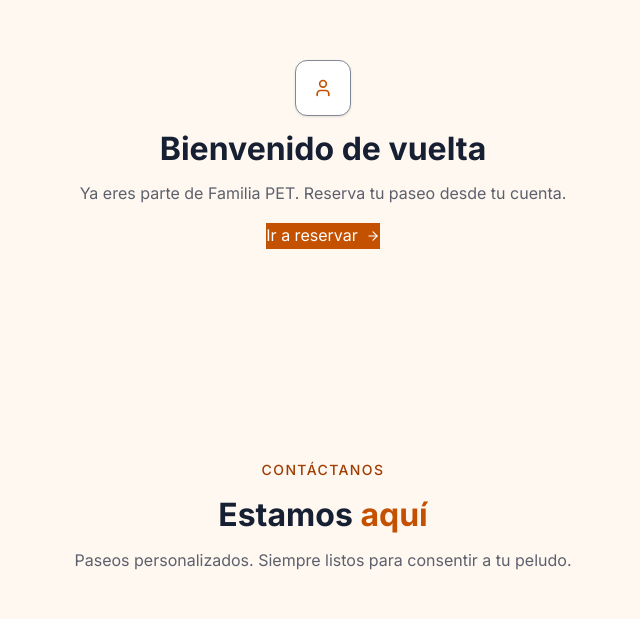
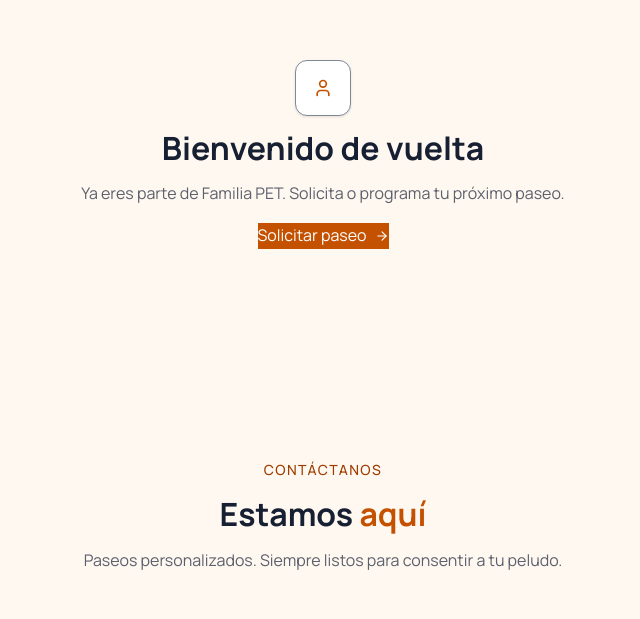
Before and after one commit to abransitonena-blip/pet, a Next.js app: page / in a window 1280 px wide. Shown: the part 5011-5630 px from the top of the page, without its empty margins (317-957 px from the left). Built offline with nearby package versions, Linux system fonts and the light colour scheme; no server answers; the database is empty; sample sign-in values are in the browser's storage.

Commit message:
P1+P2: Remove RESERVA section from landing, change font Inter→Manrope

```diff
--- a/src/app/globals.css
+++ b/src/app/globals.css
@@ -28,8 +28,8 @@
   --focus-ring: #185abc;
 
   /* ── Typography ── */
-  --font-body: var(--font-inter), system-ui, sans-serif;
-  --font-display: var(--font-inter), system-ui, sans-serif;
+  --font-body: var(--font-manrope), system-ui, sans-serif;
+  --font-display: var(--font-manrope), system-ui, sans-serif;
   --font-mono: 'JetBrains Mono', ui-monospace, monospace;
 
   --text-display: 2.5rem;
--- a/src/app/layout.tsx
+++ b/src/app/layout.tsx
@@ -1,15 +1,14 @@
 import type { Metadata } from 'next'
-import { Inter } from 'next/font/google'
+import { Manrope } from 'next/font/google'
 import './globals.css'
 import Providers from '@/components/Providers'
 import ConfigErrorBanner from '@/components/ConfigErrorBanner'
 import { BUSINESS_HOURS } from '@/lib/defaultConfig'
 
-const inter = Inter({
+const manrope = Manrope({
   subsets: ['latin'],
-  variable: '--font-inter',
+  variable: '--font-manrope',
   display: 'swap',
-  fallback: ['system-ui', 'sans-serif'],
 })
 
 const siteUrl = process.env.NEXT_PUBLIC_SITE_URL || 'https://pet-euhz.vercel.app'
@@ -108,7 +107,7 @@ export default function RootLayout({
   children: React.ReactNode
 }) {
   return (
-    <html lang="es" className={inter.variable}>
+    <html lang="es" className={manrope.variable}>
       <head>
         <link rel="canonical" href={siteUrl} />
         <link rel="manifest" href="/manifest.json" />
--- a/src/app/page.tsx
+++ b/src/app/page.tsx
@@ -94,20 +94,20 @@ function HomeContent() {
         </div>
         <Suspense>
           {user ? (
-            <section aria-label="Reservar" id="reservar" className="section-container py-16 sm:py-20">
+            <section className="section-container py-16 sm:py-20">
               <div className="max-w-lg mx-auto text-center">
                 <div className="w-14 h-14 rounded-xl mx-auto mb-3 flex items-center justify-center card">
                   <User className="text-primary" size={20} />
                 </div>
                 <h2 className="section-title">Bienvenido de vuelta</h2>
                 <p className="section-subtitle mb-4">
-                  Ya eres parte de Familia PET. Reserva tu paseo desde tu cuenta.
+                  Ya eres parte de Familia PET. Solicita o programa tu próximo paseo.
                 </p>
                 <Link
                   href="/familia/nueva-reserva"
                   className="btn-primary inline-flex items-center gap-2"
                 >
-                  Ir a reservar <ArrowRight size={14} />
+                  Solicitar paseo <ArrowRight size={14} />
                 </Link>
               </div>
             </section>
--- a/tailwind.config.js
+++ b/tailwind.config.js
@@ -9,8 +9,8 @@ module.exports = {
         '2xs': '0.625rem',
       },
       fontFamily: {
-        sans: ['Inter Variable', ...fontFamily.sans],
-        display: ['Inter Variable', ...fontFamily.sans],
+        sans: ['Manrope', ...fontFamily.sans],
+        display: ['Manrope', ...fontFamily.sans],
         mono: ['JetBrains Mono', 'ui-monospace', 'monospace'],
       },
       colors: {
```
